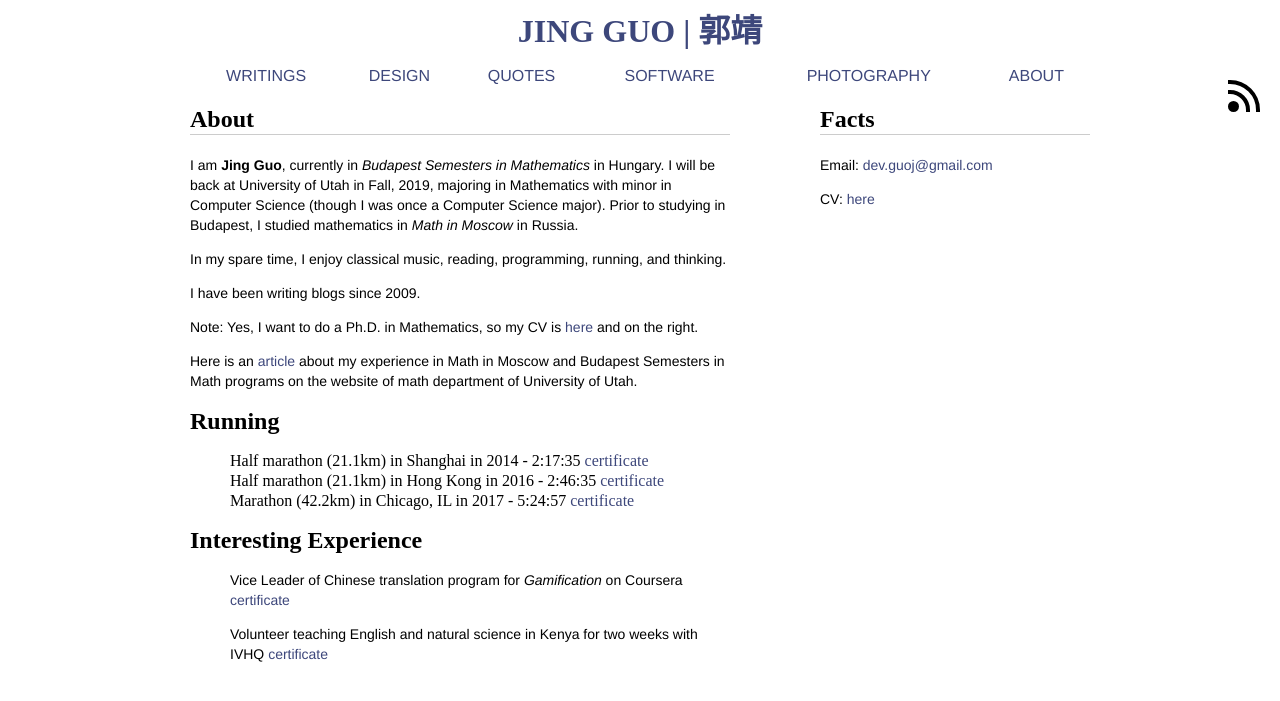
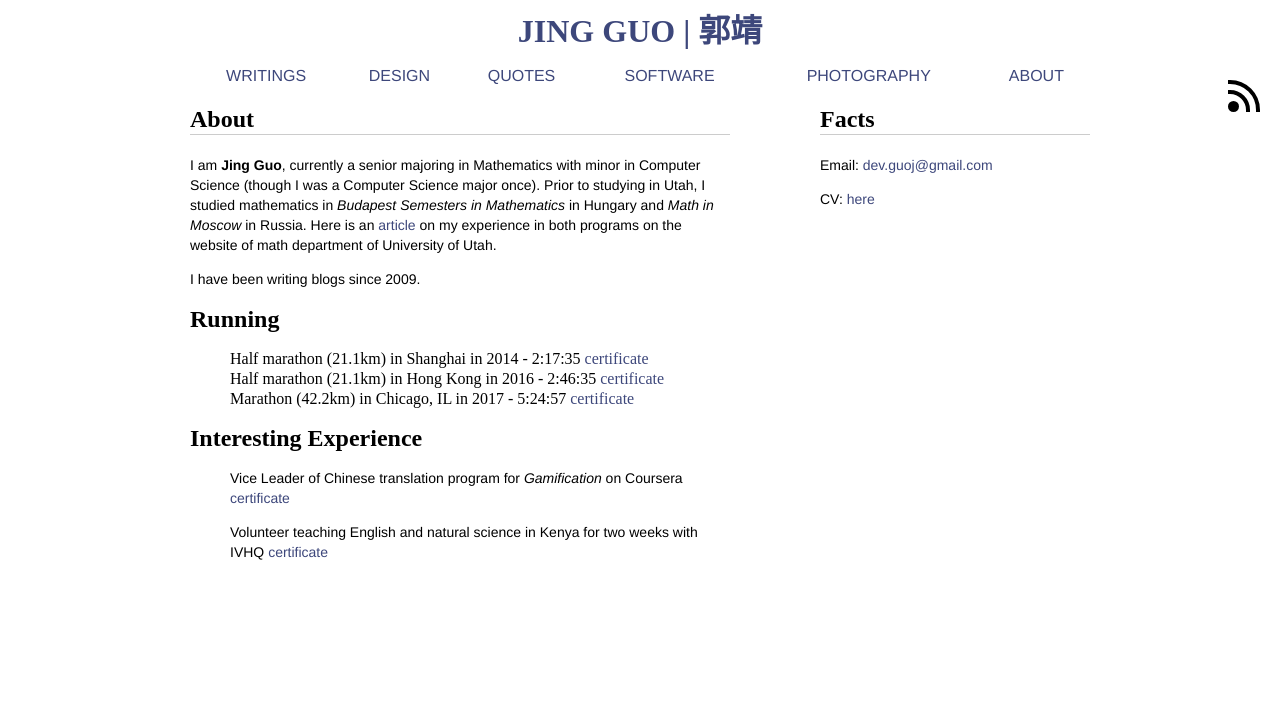
Before and after one commit to guojing0/guojing0.github.io, a Jekyll site: the page built from about-me.md, in a window 1280 px wide. Shown: the top 701 px of the page. Built offline with Jekyll 4.4.1, drawn with Linux system fonts in a browser that asks for light colours.

Commit message:
about me update

```diff
--- a/about-me.md
+++ b/about-me.md
@@ -3,15 +3,9 @@ layout: for-index
 title: About
 ---
 
-I am **Jing Guo**, currently in *Budapest Semesters in Mathematics* in Hungary. I will be back at University of Utah in Fall, 2019, majoring in Mathematics with minor in Computer Science (though I was once a Computer Science major). Prior to studying in Budapest, I studied mathematics in *Math in Moscow* in Russia.
-
-In my spare time, I enjoy classical music, reading, programming, running, and thinking.
+I am **Jing Guo**, currently a senior majoring in Mathematics with minor in Computer Science (though I was a Computer Science major once). Prior to studying in Utah, I studied mathematics in *Budapest Semesters in Mathematics* in Hungary and *Math in Moscow* in Russia. Here is an [article](http://www.math.utah.edu/about/news/Studying-Abroad-Dylan-Johnson-and-Jing-Guo.php) on my experience in both programs on the website of math department of University of Utah.
 
 I have been writing blogs since 2009.
-
-Note: Yes, I want to do a Ph.D. in Mathematics, so my CV is [here](/Jing_Guo-CV.pdf) and on the right.
-
-Here is an [article](http://www.math.utah.edu/about/news/Studying-Abroad-Dylan-Johnson-and-Jing-Guo.php) about my experience in Math in Moscow and Budapest Semesters in Math programs on the website of math department of University of Utah.
 
 Running
 =====
```
